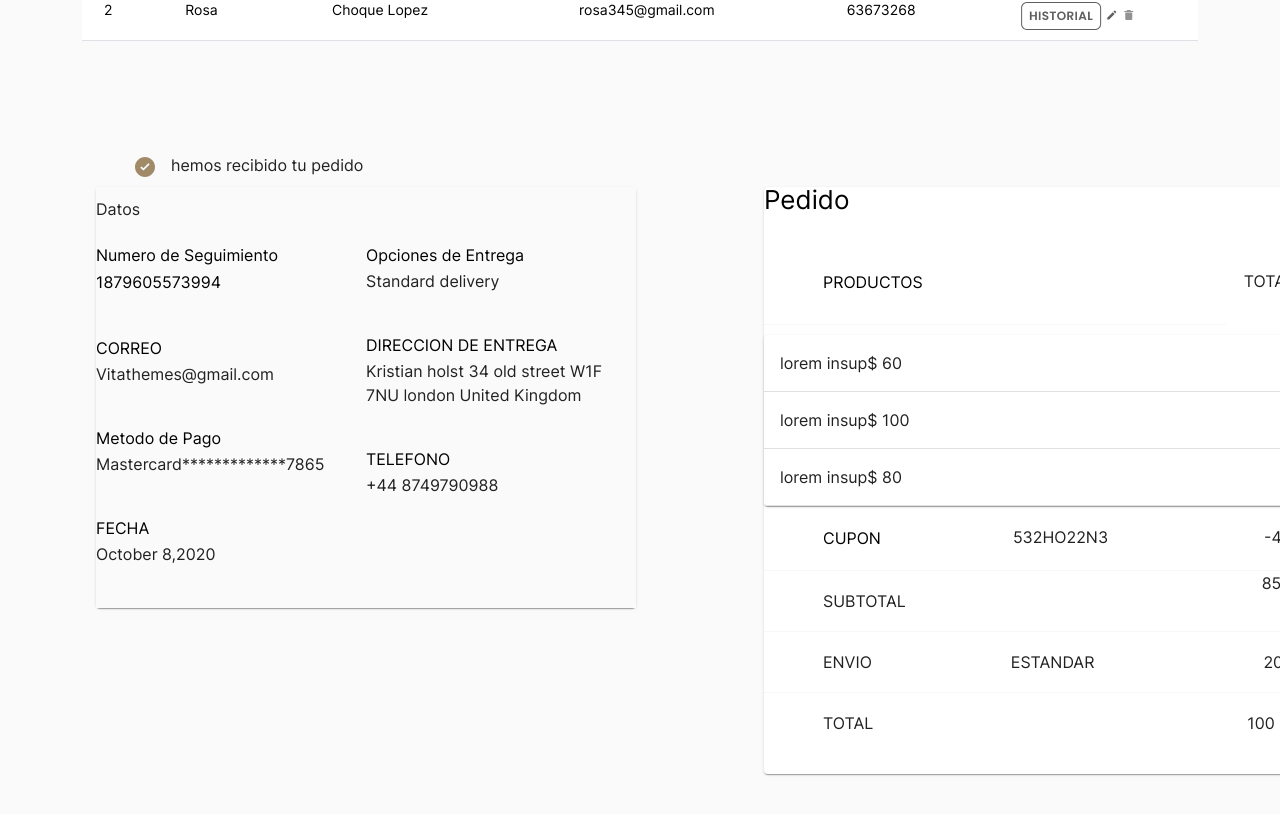
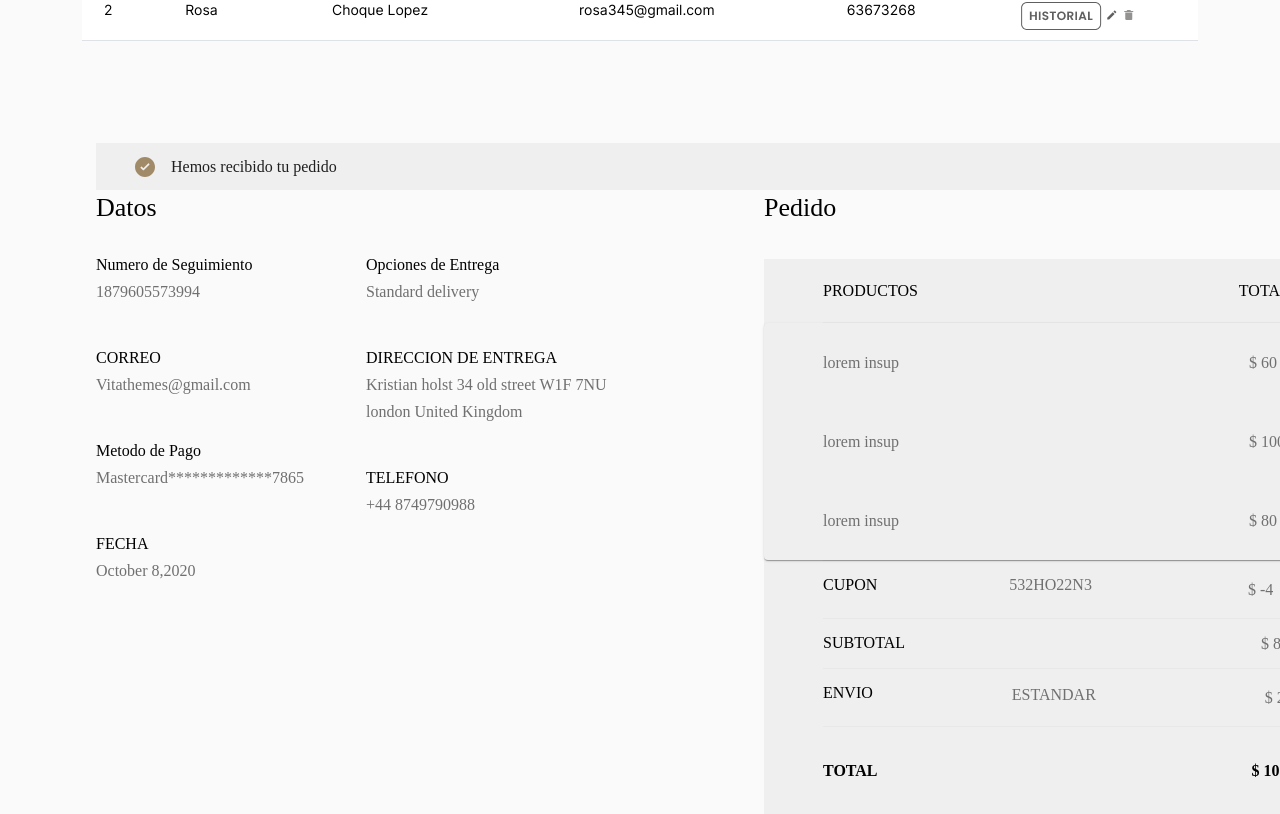
Before and after one commit to juan865010/ecommerce-frontend-magneta, a React (Create React App) app: page / in a window 1280 px wide. Shown: the part 501-1315 px from the top of the page. Before the commit the page ends 1290 px from the top, so only its background shows below. Built offline with nearby package versions, Linux system fonts and the light colour scheme.

Commit message:
feature(common):Adding the changes of PR 21

```diff
--- a/src/ui/components/PurchaseConfirmation/PurchaseConfirmation.jsx
+++ b/src/ui/components/PurchaseConfirmation/PurchaseConfirmation.jsx
@@ -28,16 +28,16 @@ const PurchaseConfirmation = () => {
                             <path fill-rule="evenodd" clip-rule="evenodd" d="M0 10C0 4.47715 4.47715 0 10 0C12.6522 0 15.1957 1.05357 17.0711 2.92893C18.9464 4.8043 20 7.34784 20 10C20 15.5228 15.5228 20 10 20C4.47715 20 0 15.5228 0 10ZM8.7301 13.35L14.3501 7.73004C14.5342 7.53689 14.5342 7.23319 14.3501 7.04004L13.8201 6.51004C13.6257 6.31947 13.3145 6.31947 13.1201 6.51004L8.3801 11.25L6.8801 9.76004C6.78936 9.66336 6.66268 9.60852 6.5301 9.60852C6.39751 9.60852 6.27083 9.66336 6.1801 9.76004L5.6501 10.29C5.55544 10.3839 5.5022 10.5117 5.5022 10.645C5.5022 10.7784 5.55544 10.9062 5.6501 11L8.0301 13.35C8.12083 13.4467 8.24751 13.5016 8.3801 13.5016C8.51268 13.5016 8.63936 13.4467 8.7301 13.35Z" fill="#A18A68"/>
                         </svg>
                         <Typography className={classes.letras}>
-                            hemos recibido tu pedido
+                            Hemos recibido tu pedido
                         </Typography>
                 </Box>
                 <Container className={classes.containersx}>
                   <Grid container spacing={0}>
                     {/*lista pedidos*/}
                     <Grid item>
-                      <Paper className={classes.sx}>
+                      <Box className={classes.sx}>
                         <Box className={classes.boxPedido}>
-                        <Typography className={classes.letrasDatos}>Datos</Typography>
+                        <Typography className={classes.letraDatos}>Datos</Typography>
                             <Box className={classes.datosss}>
                               <Box className={classes.datosss1}>
                                 <Box>
@@ -50,19 +50,19 @@ const PurchaseConfirmation = () => {
                                   <Typography className={classes.texto3}>
                                     CORREO
                                   </Typography>
-                                  <Typography>
+                                  <Typography className={classes.texto2}>
                                   Vitathemes@gmail.com
                                   </Typography>
                                   <Typography className={classes.texto3}>
                                     Metodo de Pago
                                   </Typography>
-                                  <Typography>
+                                  <Typography className={classes.texto2}>
                                     Mastercard*************7865
                                   </Typography>
                                   <Typography className={classes.texto3}>
                                     FECHA
                                   </Typography>
-                                  <Typography>
+                                  <Typography className={classes.texto2}>
                                   October 8,2020
                                   </Typography>
                                 </Box>
@@ -71,36 +71,29 @@ const PurchaseConfirmation = () => {
                                   <Typography className={classes.texto1}>
                                     Opciones de Entrega
                                   </Typography>
-                                  <Typography>
+                                  <Typography className={classes.texto2}>
                                   Standard delivery
                                   </Typography>
                                   <Typography className={classes.texto3}>
                                     DIRECCION DE ENTREGA
                                   </Typography>
-                                  <Typography>
+                                  <Typography className={classes.texto2}>
                                   Kristian holst 34 old street W1F 7NU london United Kingdom
                                   </Typography>
                                   <Typography className={classes.texto3}>
                                     TELEFONO
                                   </Typography>
-                                  <Typography>
+                                  <Typography className={classes.texto2}>
                                   +44 8749790988
                                   </Typography>
                               </Box>
-                              {/* <Typography>CORREO</Typography>
-                              <Typography className={classes.letrasOpciones1}>Direccion de Entrega</Typography>
-                            </Grid>
-                            </Grid>
-                            <Grid className={classes.datos}>
-                              <Typography  >Vitathemes@gmail.com</Typography>
-                              <Typography className={classes.letrasDatos1}>Kristian holst 34 old street W1F 7NU london United Kingdom</Typography> */}
                             </Box>
                         </Box>
-                      </Paper>
+                      </Box>
                     </Grid>
                     {/*filter*/}
                     <Grid item>
-                        <Paper className={classes.xs}>
+                        <Box className={classes.xs}>
                         <Typography className={classes.textopedido1}>Pedido</Typography>
                         <Box className={classes.pedido}>
                               <Box className={classes.pHeader}>
@@ -108,7 +101,8 @@ const PurchaseConfirmation = () => {
                                 <Typography className={classes.pHeader2}>TOTAL</Typography>
                               </Box>
                               <Divider className={classes.hr}/>
-                              <TableContainer component={Paper}>
+
+                              <TableContainer className={classes.container} component={Paper}>
                                 <Table sx={{ minWidth: 887 }} aria-label="simple table">
                                 <TableBody>
                                 {rows.map((row) => (
@@ -116,7 +110,7 @@ const PurchaseConfirmation = () => {
                                     key={row.idpedido}
                                     sx={{ '&:last-child td, &:last-child th': { border: 0 } }}
                                   >
-                                      <TableCell colSpan={6} className={classes.p}>
+                                      <Box className={classes.p}>
                                         <div style={{ width: '100%', display:'inline-flex' }} >
                                           <Box component="div" className={classes.TableBodybox1}>
                                             <Typography className={classes.TableBodystyletexto1}>{row.nombre}</Typography>
@@ -125,36 +119,36 @@ const PurchaseConfirmation = () => {
                                             <Typography className={classes.TableBodystyletexto2}>$&nbsp;{row.precio}</Typography>
                                           </Box>
                                         </div>
-                                    </TableCell>
+                                    </Box>
                                   </TableRow>
                                 ))}
                               </TableBody>
                                 </Table>
                               </TableContainer>
-                              <Divider/>
+                              <Divider className={classes.hr}/>
                               <Box className={classes.pHeader}>
                                 <Typography className={classes.texto4}>CUPON </Typography>
                                 <Typography className={classes.texto5}>532HO22N3</Typography>
-                                <Typography className={classes.pHeader2}>-4</Typography>
+                                <Typography className={classes.texto6}>$&nbsp;-4</Typography>
                               </Box>
-                              <Divider/>
+                              <Divider className={classes.hr}/>
                               <Box className={classes.pHeader}>
-                                <Typography className={classes.texto6}>SUBTOTAL</Typography>
-                                <Typography className={classes.texto}>85</Typography>
+                                <Typography className={classes.texto7}>SUBTOTAL</Typography>
+                                <Typography className={classes.texto8}>$&nbsp;85</Typography>
                               </Box>
-                              <Divider/>
+                              <Divider className={classes.hr}/>
                               <Box className={classes.pHeader}>
-                                <Typography className={classes.texto7}>ENVIO</Typography>
-                                <Typography className={classes.texto8}>ESTANDAR</Typography>
-                                <Typography className={classes.pHeader2}>20</Typography>
+                                <Typography className={classes.texto9}>ENVIO</Typography>
+                                <Typography className={classes.texto10}>ESTANDAR</Typography>
+                                <Typography className={classes.texto11}>$&nbsp;20</Typography>
                               </Box>
-                              <Divider/>
+                              <Divider className={classes.hr}/>
                               <Box className={classes.pHeader}>
-                                <Typography className={classes.texto9}>TOTAL</Typography>
-                                <Typography className={classes.pHeader2}>100</Typography>
+                                <Typography className={classes.texto12}>TOTAL</Typography>
+                                <Typography className={classes.texto13}>$&nbsp;100</Typography>
                               </Box>
                         </Box>
-                        </Paper>
+                        </Box>
                     </Grid>
                   </Grid>
               </Container>
--- a/src/ui/components/PurchaseConfirmation/PurchaseConfirmation.style.js
+++ b/src/ui/components/PurchaseConfirmation/PurchaseConfirmation.style.js
@@ -11,10 +11,11 @@ const useStyles = makeStyles((theme) => ({
         marginRight:'96px',
    },
    confirmacion:{
-     //background:'green',
+        background:'#EFEFEF',
         width:'1248px',
         heigth:'68px',
         display:'flex',
+        borderRadius: '2px solid red',
    },
    icon:{
         // height:'20px',
@@ -29,13 +30,22 @@ const useStyles = makeStyles((theme) => ({
           marginTop:'10px',
           marginRight:'31px',
           marginBlock:'10px',
+          fontFamily: 'DMSans-Regular',
+          fontSize: '16px',
+          fontStyle: 'normal',
+          fontWeight: 400,
+          lineHeight: '27px',
         // marginBlock
    },
-   letrasDatos:{
+   letraDatos:{
           width:'70px',
           height:'35px',
-     fontWeight:'400px',
-     marginLeft:'0px',
+          fontFamily: 'DMSans-Regular',
+          fontSize: '26px',
+          fontStyle: 'normal',
+          fontWeight: 400,
+          lineHeight: '35px',
+          color:"#000000",
    },
    containersx:{
      maxHeight:'100%',
@@ -43,6 +53,7 @@ const useStyles = makeStyles((theme) => ({
      marginLeft:'0px',
      // marginTop:'16px',
      padding:'0px',
+
      // backgroundColor:'pink',
      // padding:'1.063rem 1.375rem 0rem 1.125rem',
      //derecha,derecha,abajo,izquierda
@@ -57,7 +68,7 @@ const useStyles = makeStyles((theme) => ({
           height: '421px',
           width:'540px',
           // borderRadius:'0.75rem',
-          backgroundColor:'red',
+          //backgroundColor:'red',
           marginRight:'128px',
      },
      xs:{
@@ -65,7 +76,7 @@ const useStyles = makeStyles((theme) => ({
           flexDirection: 'row',
           height: '587px',
           width:'580px',
-          backgroundColor:'#FFFFFF',
+          // backgroundColor:'#FFFFFF',
           padding:'0px 0px',
      },
      datos:{
@@ -76,6 +87,7 @@ const useStyles = makeStyles((theme) => ({
           width:'100%',
           marginLeft:'0px',
           margin:0,
+          //backgroundColor: 'red',
           background:'#fafafa',
      },
      letrasOpciones:{
@@ -108,6 +120,8 @@ const useStyles = makeStyles((theme) => ({
      },
      datosss:{
           display:'flex',
+          // background:'red',
+          marginTop:'26px',
      },
      datosss1:{
           // background:'yellow',
@@ -118,14 +132,18 @@ const useStyles = makeStyles((theme) => ({
           width:'50%',
      },
      pedido:{
-          // background:'green',
+          background:'#EFEFEF',
           width:'580px',
           height:'523',
           marginTop:'39px',
      },
+     container:{
+          background:'#EFEFEF',
+     },
      pHeader:{
           // background:'gray',
           display:'flex',
+          // marginBlock:'16px',
      },
      pHeader1:{
           // background:'yellow',
@@ -133,31 +151,42 @@ const useStyles = makeStyles((theme) => ({
           marginLeft:'59px',
           marginBlock:'18px',
           marginRight:'321px',
+          fontFamily:'DMSans-Regular',
           fontSize:'16px',
           fontWeight:'400',
           fontStyle:'normal',
           lineHeight:'27px',
-          color:'black',
+          color:'#000000',
      },
      pHeader2:{
           // background:'blue',
           marginTop:'39px',
           marginRight:'57px',
           marginBlock:'18px',
-     },
-     texto1:{
+          fontFamily:'DMSans-Regular',
           fontSize:'16px',
           fontWeight:'400',
           fontStyle:'normal',
           lineHeight:'27px',
-          color:'black',
+          color:'#000000',
+     },
+     texto1:{
+          fontSize:'16px',
+          fontWeight:400,
+          fontStyle:'normal',
+          lineHeight:'27px',
+          color:'#000000',
+          fontFamily: 'DMSans-Regular',
+
      },
      texto2:{
           fontSize:'16px',
           fontWeight:400,
           fontStyle:'normal',
           lineHeight:'27px',
-          color:'black',
+          color:'#707070',
+          fontFamily: 'DMSans-Regular',
+          // marginBlock:'39px',
      },
      texto3:{
           marginTop:'39px',
@@ -165,63 +194,171 @@ const useStyles = makeStyles((theme) => ({
           fontWeight:400,
           fontStyle:'normal',
           lineHeight:'27px',
-          color:'black',
+          color:'#000000',
+          fontFamily: 'DMSans-Regular',
      },
      textopedido1:{
           fontSize:'26px',
           fontWeight:400,
           fontStyle:'normal',
           lineHeight:'25px',
-          color:'black',
+          color:'#000000',
+          fontFamily: 'DMSans-Regular',
+          marginTop:'5px',
+          //textTransform: 'uppercase',
+     },
+     TableBodystyletexto1:{
+          // background:'red',
+          marginBlock:'26px',
+          marginLeft:'59px',
+          marginRight:'350px',
+          fontFamily: 'DMSans-Regular',
+          fontSize: '16px',
+          fontStyle: 'normal',
+          fontWeight: 400,
+          lineHeight: '27px',
+          color:'#707070',
+     },
+     TableBodystyletexto2:{
+          // background:'red',
+          marginBlock:'26px',
+          marginRight:'58px',
+          fontFamily: 'DMSans-Regular',
+          fontSize: '16px     ',
+          fontStyle: 'normal',
+          fontWeight: 400,
+          lineHeight: '27px',
+          color:'#707070',
      },
      hr:{
-          marginBlock:'10px',
+          marginLeft:'59px',
+          marginRigth:'59px',
           width:'462px',
+          color:'#D8D8D8',
      },
      texto4:{
           // background:'yellow',
-          marginTop:'15px',
+          marginTop:'16px',
           marginLeft:'59px',
-          marginBlock:'18px',
           marginRight:'132px',
+          marginBlock:'10px',
           fontSize:'16px',
-          fontWeight:'400',
+          fontWeight:400,
           fontStyle:'normal',
           lineHeight:'27px',
-          color:'black',
+          color:'#000000',
+          fontFamily: 'DMSans-Regular',
      },
      texto5:{
           // background:'blue',
           marginTop:'16px',
           marginRight:'156px',
-          marginBlock:'18px',
+          marginBlock:'10px',
+          color:'#707070',
+          fontFamily: 'DMSans-Regular',
+          fontSize: '16px',
+          fontStyle: 'normal',
+          fontWeight: 400,
+          lineHeight: '27px',
      },
      texto6:{
-          // background:'blue',
-          marginLeft:'59px',
-          marginTop:'15px',
-          marginRight:'356px',
-          marginBlock:'18px',
+          marginTop:'11px',
+          marginRight:'59px',
+          marginBlock:'15px',
+          color:'#707070',
+          fontFamily: 'DMSans-Regular',
+          fontSize: '16px',
+          fontStyle: 'normal',
+          fontWeight: 400,
+          lineHeight: '27px',
      },
      texto7:{
-          // background:'blue',
           marginLeft:'59px',
-          marginTop:'15px',
-          marginRight:'139px',
-          marginBlock:'18px',
+          marginTop:'16px',
+          marginRight:'356px',
+          marginBlock:'10px',
+          fontFamily: 'DMSans-Regular',
+          fontSize: '16px',
+          fontStyle: 'normal',
+          fontWeight: 400,
+          lineHeight: '27px',
+          color:'#000000',
      },
      texto8:{
-          // marginLeft:'59px',
           marginTop:'15px',
-          marginRight:'169px',
-          marginBlock:'18px',
+          marginRight:'59px',
+          marginBlock:'11px',
+          fontFamily: 'DMSans-Regular',
+          fontSize: '16px',
+          fontStyle: 'normal',
+          fontWeight: 400,
+          lineHeight: '27px',
+          color:'#707070'
      },
      texto9:{
           // background:'blue',
+          marginTop:'16px',
           marginLeft:'59px',
-          marginTop:'15px',
+          marginRight:'139px',
+          marginBlock:'10px',
+          fontFamily: 'DMSans-Regular',
+          fontSize: '16px',
+          fontStyle: 'normal',
+          fontWeight: 400,
+          lineHeight: '27px',
+          color:'#000000'
+     },
+     texto10:{
+          // background:'blue',
+          marginTop:'13px',
+          marginRight:'169px',
+          marginBlock:'12px',
+          fontFamily: 'DMSans-Regular',
+          fontSize: '16px',
+          fontStyle: 'normal',
+          fontWeight: 400,
+          lineHeight: '27px',
+          color:'#707070'
+     },
+     texto11:{
+          // background:'blue',
+          marginTop:'10px',
+          marginRight:'57px',
+          marginBlock:'15px',
+          fontFamily: 'DMSans-Regular',
+          fontSize: '16px',
+          fontStyle: 'normal',
+          fontWeight: 400,
+          lineHeight: '27px',
+          color:'#707070'
+     },
+     texto12:{
+          // background:'blue',
+          marginLeft:'59px',
+          marginTop:'63px',
           marginRight:'374px',
-          marginBlock:'18px',
+          marginBlock:'30px',
+          fontFamily: 'DMSans-Regular',
+          fontSize: '16px',
+          fontStyle: 'normal',
+          fontWeight: 700,
+          lineHeight: '27px',
+          color:'#000000'
+     },
+     texto13:{
+          marginTop:'63px',
+          marginRight:'59px',
+          marginBlock:'30px',
+          fontFamily: 'DMSans-Regular',
+          fontSize: '16px',
+          fontStyle: 'normal',
+          fontWeight: 700,
+          lineHeight: '27px',
+          textTransform:'capitalize',
+          color:'#000000'
+     },
+     todo:{
+          background:'red',
      },
 }));
 export default useStyles;
```
Also changed, not shown: src/assets/fonts/DMSans-Regular.ttf (added). Lines whose indentation alone changed are shown as unchanged.
